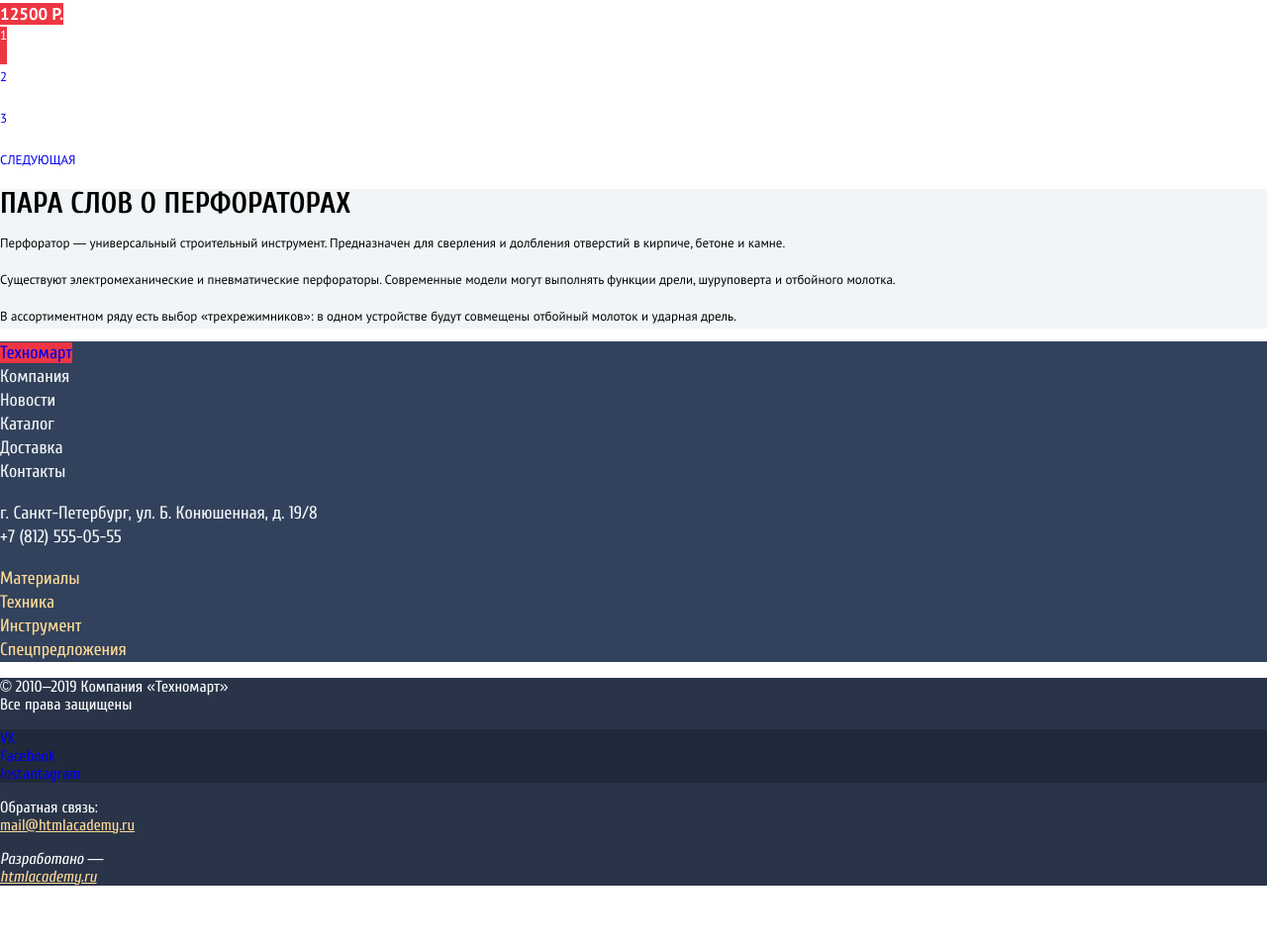
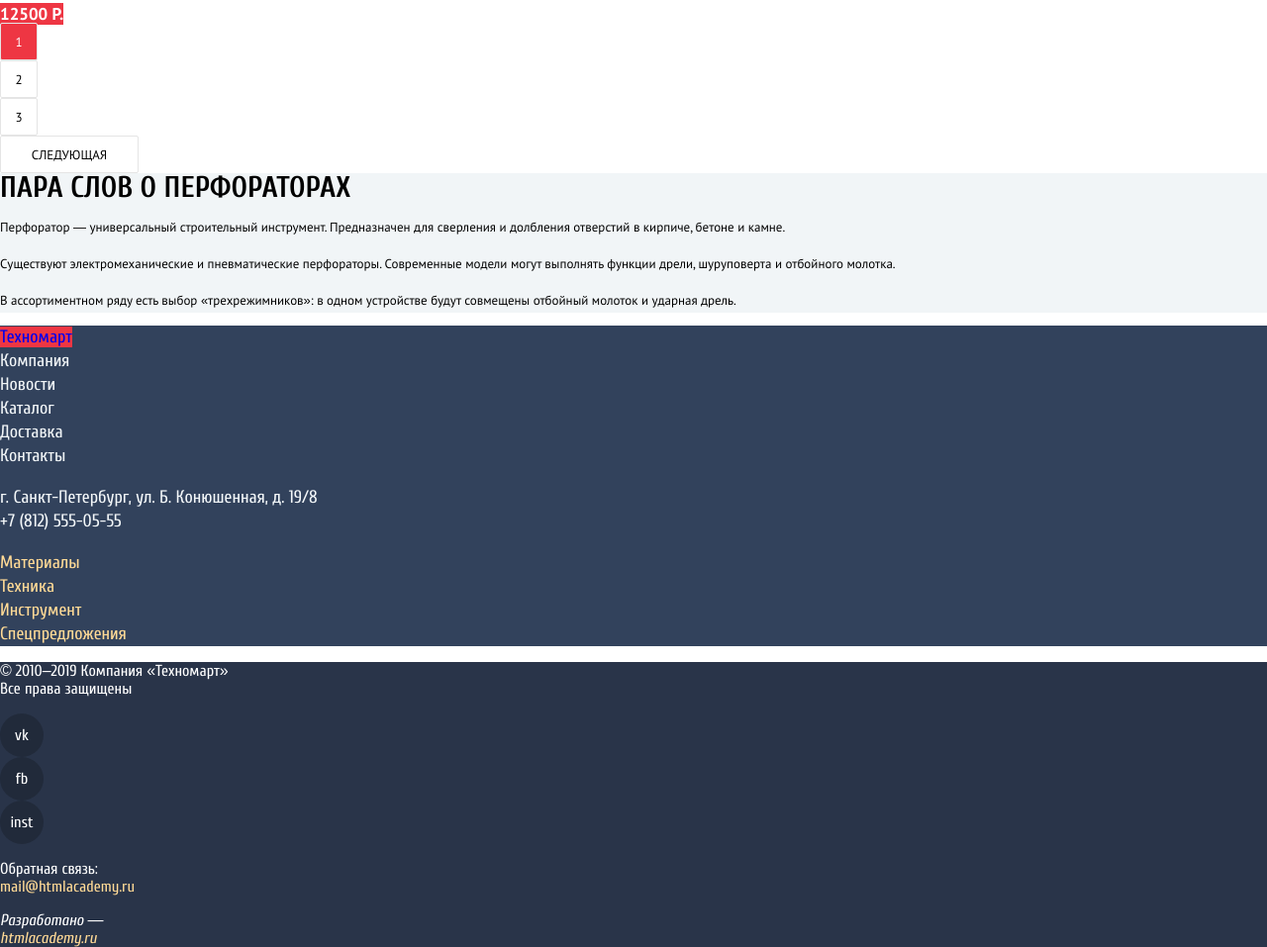
Before and after one commit to AMenyakin/960263-technomart-30, a plain HTML site: page catalog.html in a window 1280 px wide. Shown: the part 2831-3788 px from the top of the page at 99% size. Before the commit the page ends 3726 px from the top, so only its background shows below. Drawn offline with Linux system fonts and the light colour scheme.

Commit message:
Устранил замечения по стилизации каталога

```diff
--- a/catalog.html
+++ b/catalog.html
@@ -249,9 +249,9 @@
         <section class="footer-social">
           <h2 class="visually-hidden">Мы в социальных сетях</h2>
           <ul class="list">
-            <li class="social-button"><a href="#">VK</a></li>
-            <li class="social-button"><a href="#">Facebook</a></li>
-            <li class="social-button"><a href="#">Instantagram</a></li>
+            <li><a class="social-button" href="#">vk</a></li>
+            <li><a class="social-button" href="#">fb</a></li>
+            <li><a class="social-button" href="#">inst</a></li>
           </ul>
         </section>
         <p>
--- a/css/style.css
+++ b/css/style.css
@@ -55,6 +55,11 @@
   --catskill-white: #F3F7F9;
   --merino: #F9F5F0;
   --ecru-white: #F7F3EC;
+  --silver: #C5C5C5;
+  --gallery: #EAEAEA;
+  --silver-chalice: #A9A9A9;
+  --mercury: #E5E5E5;
+  --nobel: #B5B5B5;
 
   --amaranth: #EE3643;
   --brick-red: #CA2C37;
@@ -73,11 +78,7 @@
   --feijoa: #8ED78F;
   --bilbao: #367315;
 
-  --silver: #C5C5C5;
-  --gallery: #EAEAEA;
-  --silver-chalice: #A9A9A9;
-  --mercury: #E5E5E5;
-  --nobel: #B5B5B5;
+
 
   --yellow-orange-a: #FFBF47;
   --yellow-orange-b: #FFC047;
@@ -95,6 +96,10 @@
 
   --translucent-grey-a: rgb(197, 197, 197, 0.3);
   --translucent-grey-b: rgb(169, 169, 169, 0.3);
+}
+
+*, *::before, *::after {
+  box-sizing: border-box;
 }
 
 body {
@@ -143,6 +148,7 @@ img {
   text-align: center;
   border: none;
   outline: none;
+  color: inherit;
 }
 
 .red-button {
@@ -404,7 +410,11 @@ img {
   color: var(--aqua-haze-a);
 }
 
-.footer-main-menu a:hover, .footer-catalog-menu a:hover, .footer-link {
+.footer-catalog-menu a, .footer-link {
+  color: var(--salomie);
+}
+
+.footer-main-menu a:hover, .footer-catalog-menu a:hover, .footer-link:hover {
   text-decoration: underline;
 }
 
@@ -412,8 +422,12 @@ img {
   color: var(--translucent-white-b);
 }
 
-.footer-catalog-menu a, .footer-link {
-  color: var(--salomie);
+.footer-link:focus {
+  color: var(--amaranth);
+}
+
+.footer-main-menu a:focus, .footer-catalog-menu a:focus, .footer-link:focus {
+  text-decoration: none;
 }
 
 .footer-bottom-container {
@@ -424,7 +438,13 @@ img {
 }
 
 .social-button {
-  color: inherit;
+  display: inline-block;
+  text-align: center;
+  width: 44px;
+  height: 44px;
+  line-height: 44px;
+  border-radius: 50%;
+  color: var(--basic-white);
   background-color: var(--ebony-clay);
 }
 
@@ -452,10 +472,6 @@ img {
 .bookmarks-link:focus {
   color: var(--translucent-white-a);
   background-color: var(--mirage-b);
-}
-
-.footer-link:focus {
-  color: var(--amaranth);
 }
 
 .breadcrumbs {
@@ -511,7 +527,7 @@ img {
   text-decoration-color: var(--amaranth);
 }
 
-.sort-by input[checked] + label {
+.sort-by input:checked + label {
   color: var(--amaranth);
   text-decoration: none;
 }
@@ -520,14 +536,28 @@ img {
   color: var(--silver);
 }
 
-.sort-direction input[checked] label {
+.sort-direction input:checked label {
   color: var(--amaranth);
 }
 
 .pagination-button {
   font-family: "PT Sans", Arial, sans-serif;
   font-size: 13px;
-  line-height: 18px;
+  width: 38px;
+  border: 1px solid var(--mercury);
+  border-radius: 2px;
+}
+
+.pagination-button:hover {
+  border-color: var(--silver);
+}
+
+.pagination-button:focus {
+  border-color: var(--amaranth);
+}
+
+.pagination-next-button {
+  width: 140px;
 }
 
 .about-product {
```
